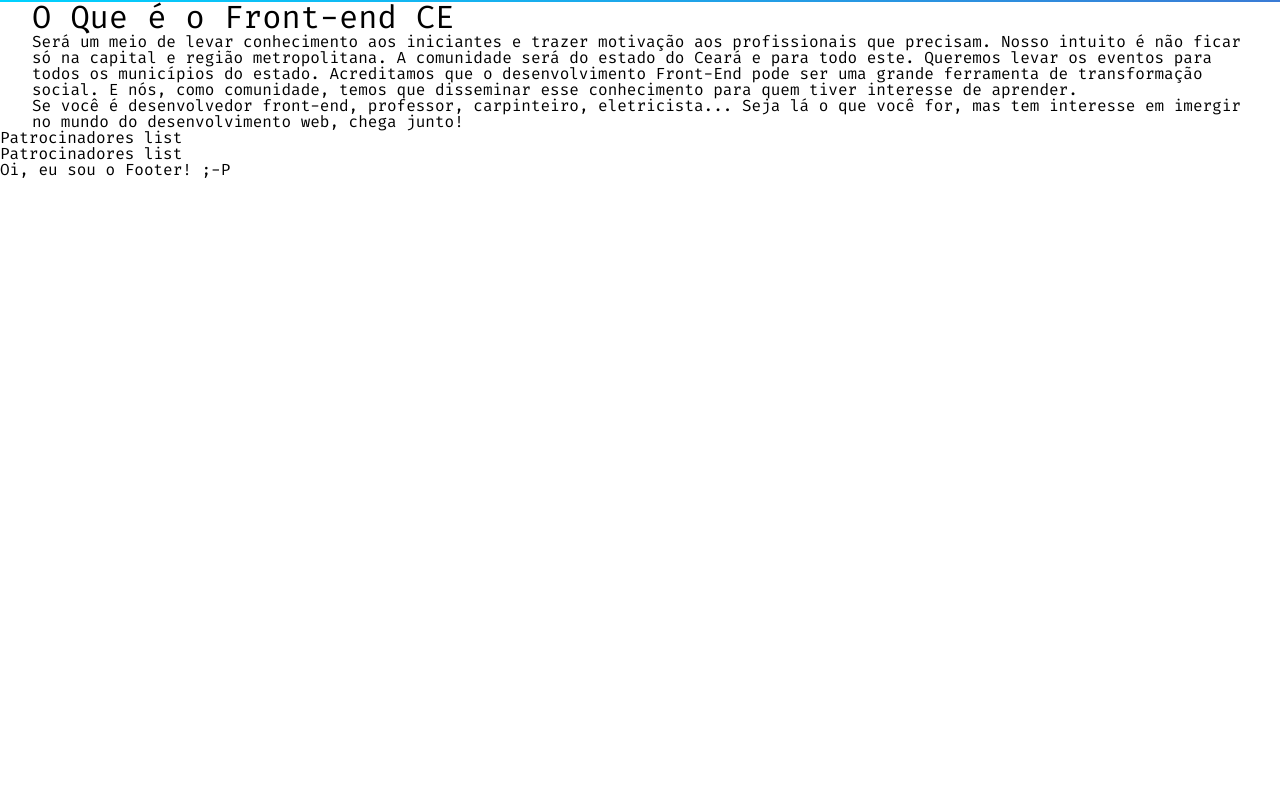
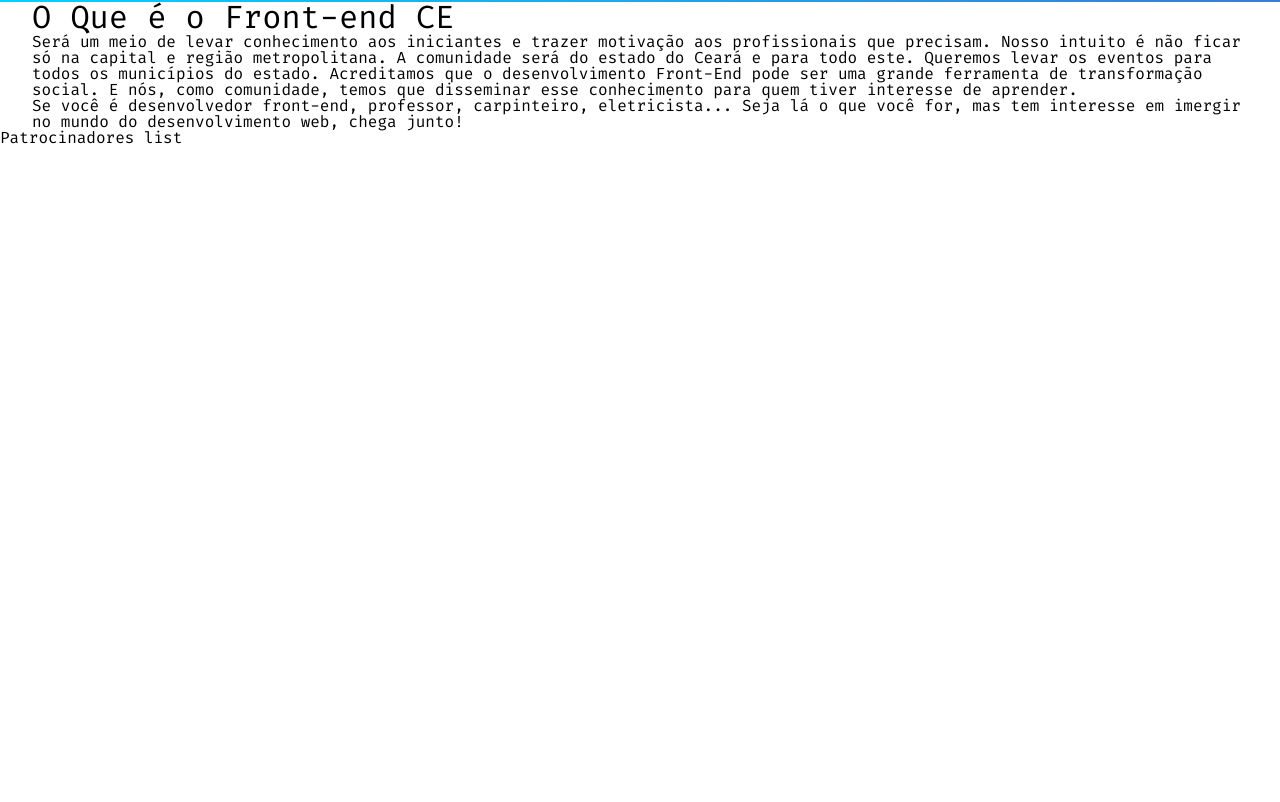
Before and after one commit to jeanlivino/site, a Next.js app: page / in a window 1280 px wide. Shown: the part 798-1600 px from the top of the page. Before the commit the page ends 976 px from the top, so only its background shows below. Built offline with nearby package versions, Linux system fonts and the light colour scheme.

Commit message:
Adicionando 100vh em todas as sections

```diff
--- a/static/css/style.css
+++ b/static/css/style.css
@@ -61,3 +61,7 @@ body {
   padding: 0 2rem;
   flex-direction: column;
 }
+
+section {
+  min-height: 100vh;
+}
```
